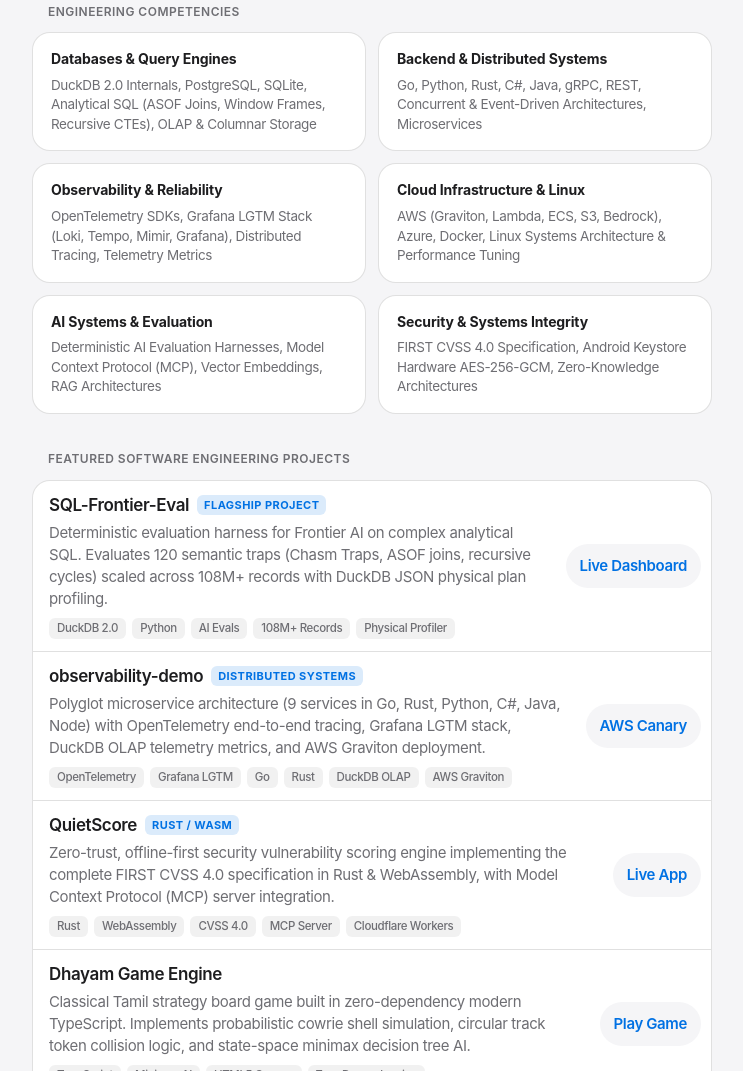
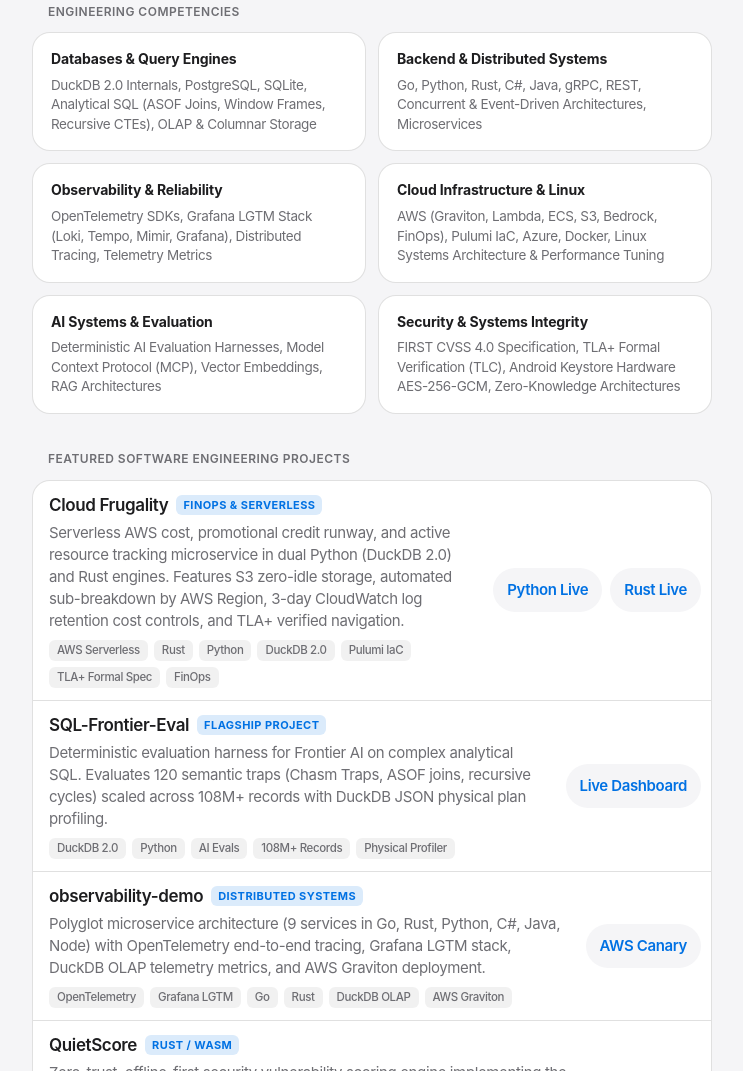
Before and after one commit to sethusrinivasan/sethusrinivasan.github.io, a plain HTML site: page index.html in a window 1280 px wide. Shown: the part 373-1444 px from the top of the page, without its empty margins (268-1011 px from the left). Drawn offline with Linux system fonts and the light colour scheme.

Commit message:
Add Cloud Frugality serverless FinOps project with live AWS endpoints

```diff
--- a/index.html
+++ b/index.html
@@ -4,7 +4,7 @@
   <meta charset="UTF-8" />
   <meta name="viewport" content="width=device-width, initial-scale=1, viewport-fit=cover" />
   <title>Sethu Srinivasan — Software Engineer (Distributed Systems, Databases &amp; Backend)</title>
-  <meta name="description" content="Software Engineer (IC) portfolio of Sethu Srinivasan. Hands-on with analytical database engines (DuckDB, Postgres), distributed systems (OpenTelemetry, Go, Rust), cloud platforms (AWS, Azure), and AI systems engineering." />
+  <meta name="description" content="Software Engineer (IC) portfolio of Sethu Srinivasan. Hands-on with analytical database engines (DuckDB 2.0, Postgres), distributed systems (OpenTelemetry, Go, Rust), serverless FinOps &amp; cloud infrastructure (AWS, Pulumi, TLA+), and AI systems engineering." />
   <meta name="theme-color" content="#f5f5f7" media="(prefers-color-scheme: light)" />
   <meta name="theme-color" content="#000000" media="(prefers-color-scheme: dark)" />
   <link rel="canonical" href="https://sethusrinivasan.github.io/" />
@@ -43,7 +43,7 @@
         </div>
         <div class="focus-card">
           <span class="focus-card-title">Cloud Infrastructure &amp; Linux</span>
-          <span class="focus-card-items">AWS (Graviton, Lambda, ECS, S3, Bedrock), Azure, Docker, Linux Systems Architecture &amp; Performance Tuning</span>
+          <span class="focus-card-items">AWS (Graviton, Lambda, ECS, S3, Bedrock, FinOps), Pulumi IaC, Azure, Docker, Linux Systems Architecture &amp; Performance Tuning</span>
         </div>
         <div class="focus-card">
           <span class="focus-card-title">AI Systems &amp; Evaluation</span>
@@ -51,7 +51,7 @@
         </div>
         <div class="focus-card">
           <span class="focus-card-title">Security &amp; Systems Integrity</span>
-          <span class="focus-card-items">FIRST CVSS 4.0 Specification, Android Keystore Hardware AES-256-GCM, Zero-Knowledge Architectures</span>
+          <span class="focus-card-items">FIRST CVSS 4.0 Specification, TLA+ Formal Verification (TLC), Android Keystore Hardware AES-256-GCM, Zero-Knowledge Architectures</span>
         </div>
       </div>
     </section>
@@ -59,6 +59,26 @@
     <section id="work" class="list">
       <h2>Featured Software Engineering Projects</h2>
       <ul>
+        <li>
+          <a href="https://github.com/sethusrinivasan/cloud-frugality">
+            <div class="project-header">
+              <span class="name">Cloud Frugality</span>
+              <span class="featured-pill">FinOps &amp; Serverless</span>
+            </div>
+            <span class="desc">Serverless AWS cost, promotional credit runway, and active resource tracking microservice in dual Python (DuckDB 2.0) and Rust engines. Features S3 zero-idle storage, automated sub-breakdown by AWS Region, 3-day CloudWatch log retention cost controls, and TLA+ verified navigation.</span>
+            <div class="tags">
+              <span class="tag">AWS Serverless</span>
+              <span class="tag">Rust</span>
+              <span class="tag">Python</span>
+              <span class="tag">DuckDB 2.0</span>
+              <span class="tag">Pulumi IaC</span>
+              <span class="tag">TLA+ Formal Spec</span>
+              <span class="tag">FinOps</span>
+            </div>
+          </a>
+          <a class="live" href="https://onj5dz36ffvwsx2nhwyrhrufle0zyhha.lambda-url.us-east-2.on.aws/" title="Live Python Web Dashboard">Python Live</a>
+          <a class="live" href="https://2to4pjbhoo6rbtmfjxomrokzfq0ylovp.lambda-url.us-east-2.on.aws/" title="Live Rust Web Dashboard">Rust Live</a>
+        </li>
         <li>
           <a href="https://github.com/sethusrinivasan/sql-frontier-eval">
             <div class="project-header">
```
